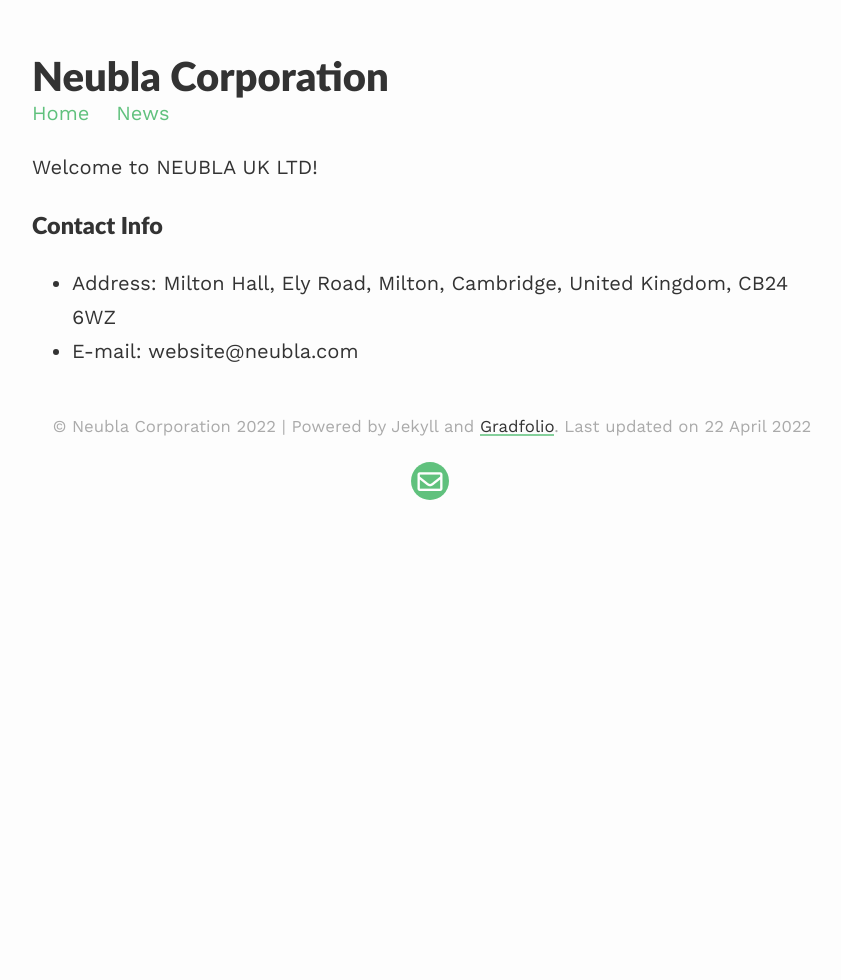
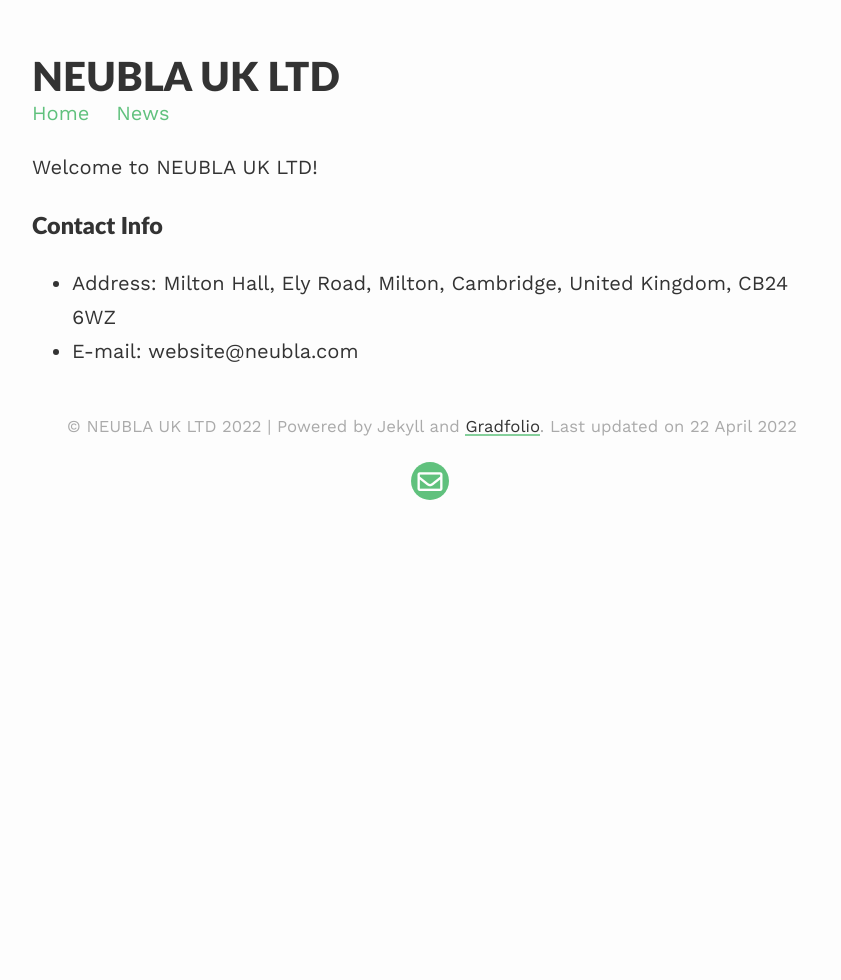
Before and after one commit to NeublaCorp/neublacorp.github.io, a Jekyll site: the page built from index.md, in a window 1280 px wide. Shown: the whole page, without its empty margins (208-1049 px from the left). Built offline with Jekyll 4.4.1, drawn with Linux system fonts in a browser that asks for light colours; nearby versions of some CDN libraries.

Commit message:
Update _config.yml

```diff
--- a/_config.yml
+++ b/_config.yml
@@ -1,6 +1,6 @@
 ### your site title here
 
-title: Neubla Corporation
+title: NEUBLA UK LTD
 #description:  #subtitle | affiliations | motto
 
 domain: neubla.com
```
